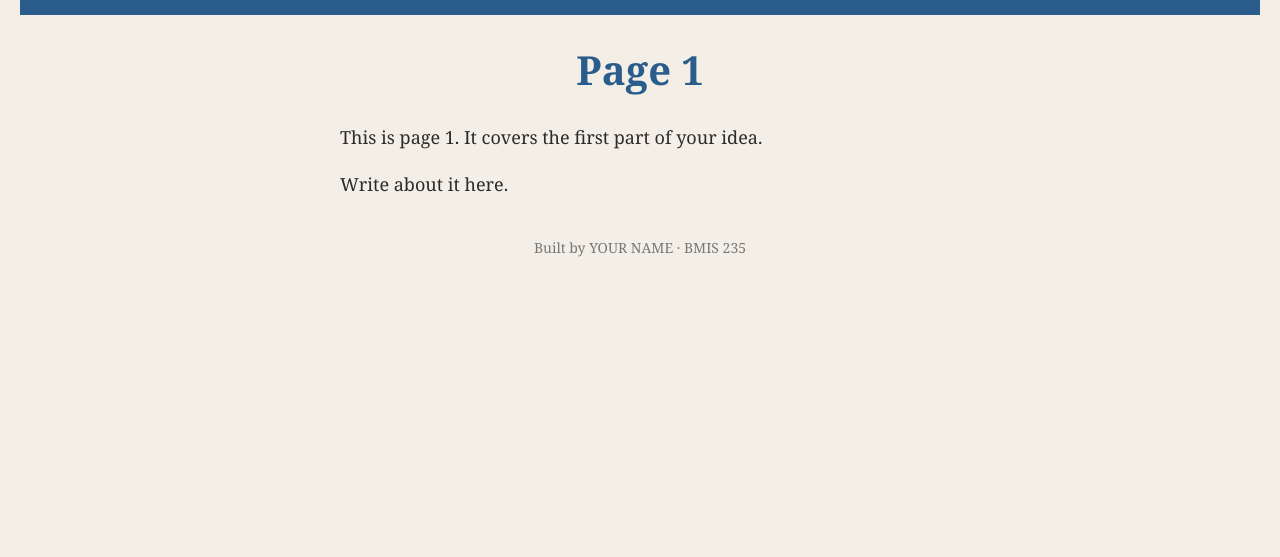
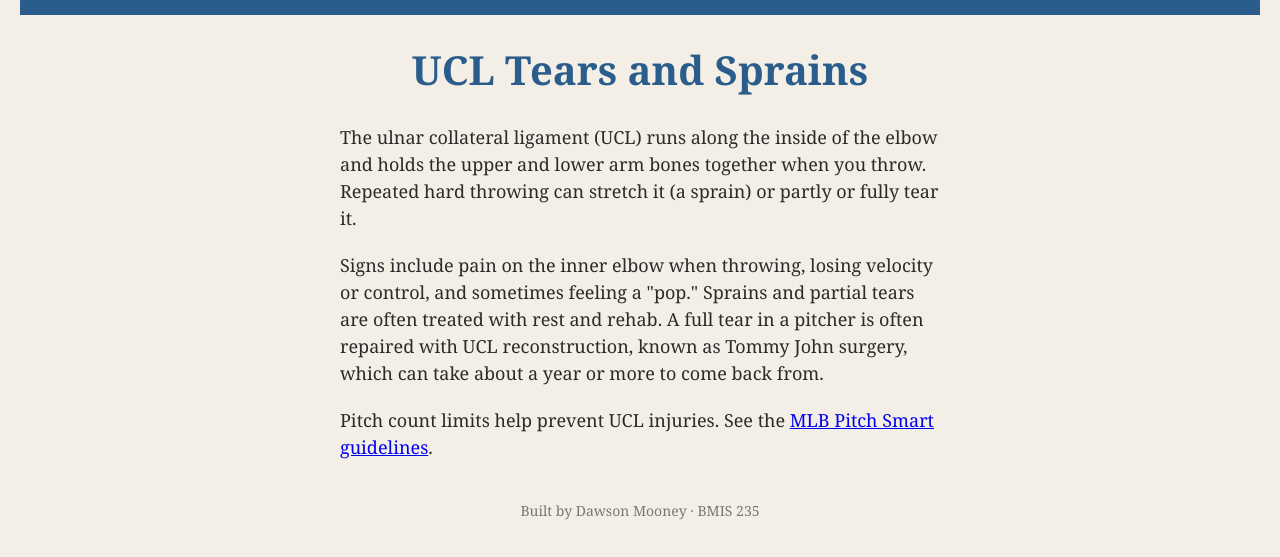
Before and after one commit to dawsonmahooney-dot/bmis235-html-3, a plain HTML site: page ucl.html in a window 1280 px wide. Shown: the part 71-628 px from the top of the page. Drawn offline with Linux system fonts and the light colour scheme.

Commit message:
Write the UCL tears and sprains page

```diff
--- a/ucl.html
+++ b/ucl.html
@@ -1,14 +1,14 @@
 <!DOCTYPE html>
 <!--
-  Author: YOUR NAME
+  Author: Dawson Mooney
   GU username: YOUR-GU-USERNAME
   Course: BMIS 235 - HTML-3
 -->
 <html lang="en">
 <head>
 <meta charset="utf-8">
-<meta name="author" content="YOUR NAME">
-<title>Page 1</title>
+<meta name="author" content="Dawson Mooney">
+<title>UCL Tears and Sprains</title>
 
 <!-- this one line connects the page to the stylesheet -->
 <link rel="stylesheet" href="styles.css">
@@ -28,12 +28,13 @@
     <a href="ulnar-neuritis.html"><img src="img/ulnar-neuritis.png" alt="Ulnar Neuritis"></a>
 </nav>
 
-<h1>Page 1</h1>
-<p>This is page 1. It covers the first part of your idea.</p>
-<p>Write about it here.</p>
+<h1>UCL Tears and Sprains</h1>
+<p>The ulnar collateral ligament (UCL) runs along the inside of the elbow and holds the upper and lower arm bones together when you throw. Repeated hard throwing can stretch it (a sprain) or partly or fully tear it.</p>
+<p>Signs include pain on the inner elbow when throwing, losing velocity or control, and sometimes feeling a "pop." Sprains and partial tears are often treated with rest and rehab. A full tear in a pitcher is often repaired with UCL reconstruction, known as Tommy John surgery, which can take about a year or more to come back from.</p>
+<p>Pitch count limits help prevent UCL injuries. See the <a href="https://www.mlb.com/pitch-smart">MLB Pitch Smart guidelines</a>.</p>
 
 <!-- Footer: fill in your name -->
-<footer>Built by YOUR NAME &middot; BMIS 235</footer>
+<footer>Built by Dawson Mooney &middot; BMIS 235</footer>
 
 </body>
 </html>
```
